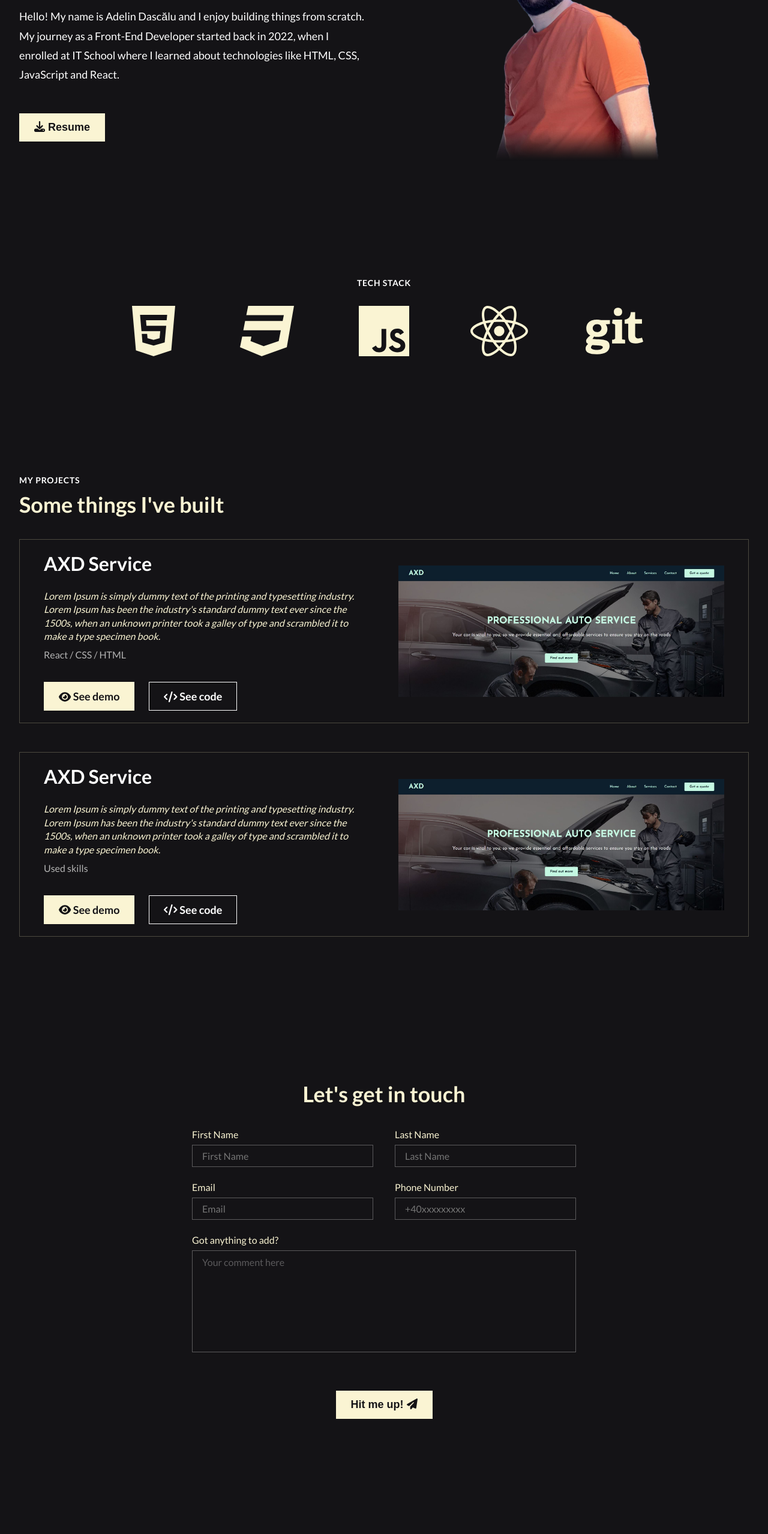
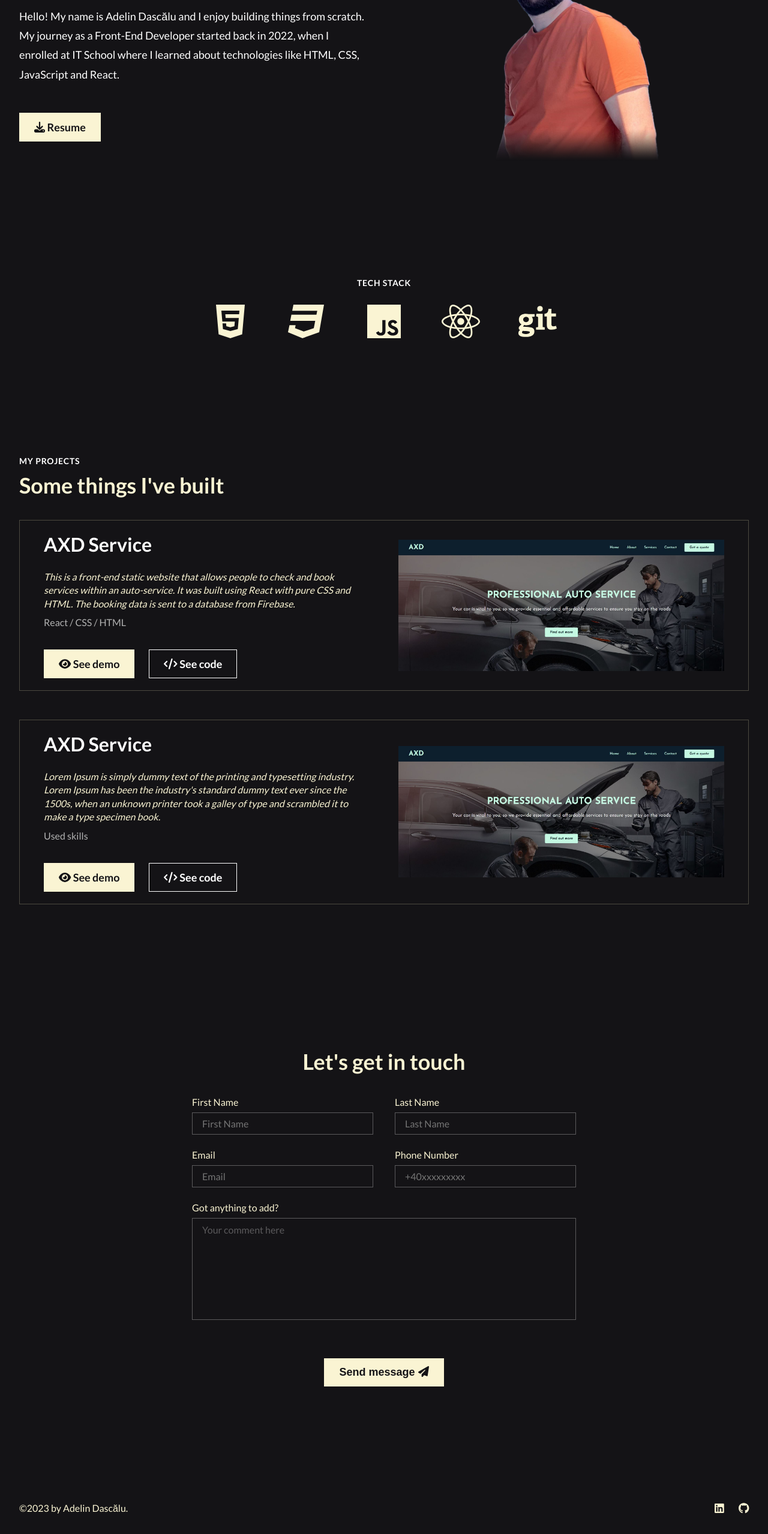
Before and after one commit to adelindascalu/adelin-portfolio, a React (Create React App) app: page / in a window 1280 px wide. Shown: the part 1027-3585 px from the top of the page at 60% size. Built offline with nearby package versions, Linux system fonts and the light colour scheme; no server answers.

Commit message:
Second commit

```diff
--- a/src/components/About/About.js
+++ b/src/components/About/About.js
@@ -2,6 +2,7 @@ import "./About.css";
 import portfolioPhoto from "../../assets/images/WhatsApp Image 2023-01-28 at 14.14.03 cut.png";
 import { FontAwesomeIcon } from "@fortawesome/react-fontawesome";
 import { faDownload } from "@fortawesome/free-solid-svg-icons";
+import CV from "../../assets/docs/Adelin_Dascalu_CV_EN.pdf";
 
 export default function About() {
   return (
@@ -16,10 +17,10 @@ export default function About() {
             when I enrolled at IT School where I learned about technologies like
             HTML, CSS, JavaScript and React.
           </p>
-          <button className='btn-dark resume-btn'>
+          <a className='btn-dark resume-btn' href={CV} download>
             <FontAwesomeIcon icon={faDownload} />
             &nbsp;Resume
-          </button>
+          </a>
         </div>
         <div className='about-img-box'>
           <img
--- a/src/components/Contact/ContactForm.js
+++ b/src/components/Contact/ContactForm.js
@@ -28,6 +28,7 @@ export default function ContactForm() {
       type: "text",
       placeholder: "First Name",
       label: "First Name",
+      required: true,
     },
     {
       id: 2,
@@ -35,6 +36,7 @@ export default function ContactForm() {
       type: "text",
       placeholder: "Last Name",
       label: "Last Name",
+      required: true,
     },
     {
       id: 3,
@@ -113,7 +115,7 @@ export default function ContactForm() {
           onSubmit={handleSubmit}
           form='cta-form'
         >
-          Hit me up!&nbsp;
+          Send message&nbsp;
           <FontAwesomeIcon icon={faPaperPlane} />
         </button>
       </div>
--- a/src/components/ReusableComponents/ProjectCard.js
+++ b/src/components/ReusableComponents/ProjectCard.js
@@ -40,7 +40,7 @@ const projects = [
   {
     title: "AXD Service",
     description:
-      "Lorem Ipsum is simply dummy text of the printing and typesetting industry. Lorem Ipsum has been the industry's standard dummy text ever since the 1500s, when an unknown printer took a galley of type and scrambled it to make a type specimen book.",
+      "This is a front-end static website that allows people to check and book services within an auto-service. It was built using React with pure CSS and HTML. The booking data is sent to a database from Firebase. ",
     skills: "React / CSS / HTML",
     image: axdService,
     link: "https://axd-service.netlify.app/",
--- a/src/components/TechStack/TechStack.css
+++ b/src/components/TechStack/TechStack.css
@@ -12,10 +12,10 @@
   flex-wrap: wrap;
   align-items: center;
   justify-content: center;
-  gap: 9.6rem;
+  gap: 4.8rem 6.4rem;
 }
 
 .tech-icon {
-  height: 9.6rem;
-  width: 9.6rem;
+  height: 6.4rem;
+  width: 6.4rem;
 }
```
Also changed, not shown: 1 other file (tests, documents, lock files or other folders).
